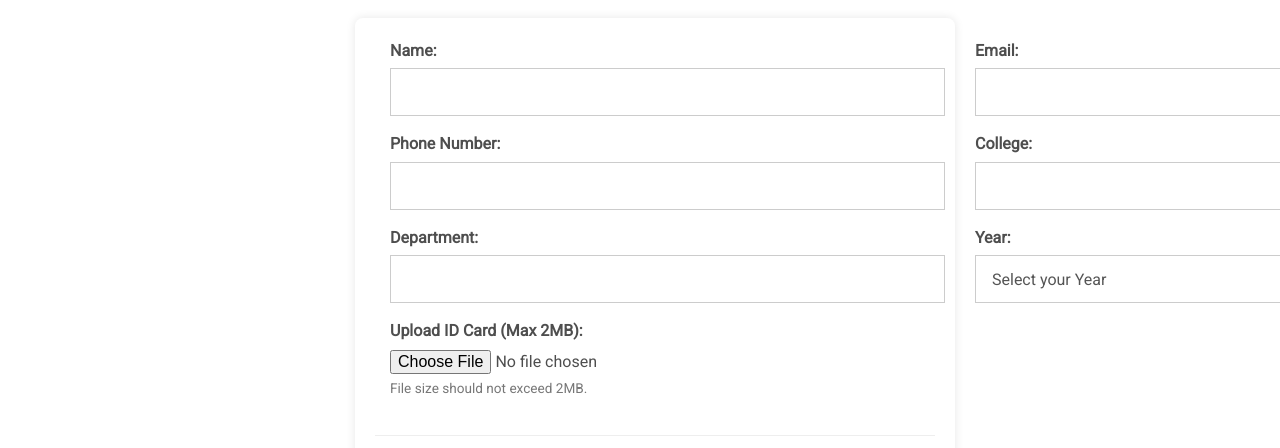
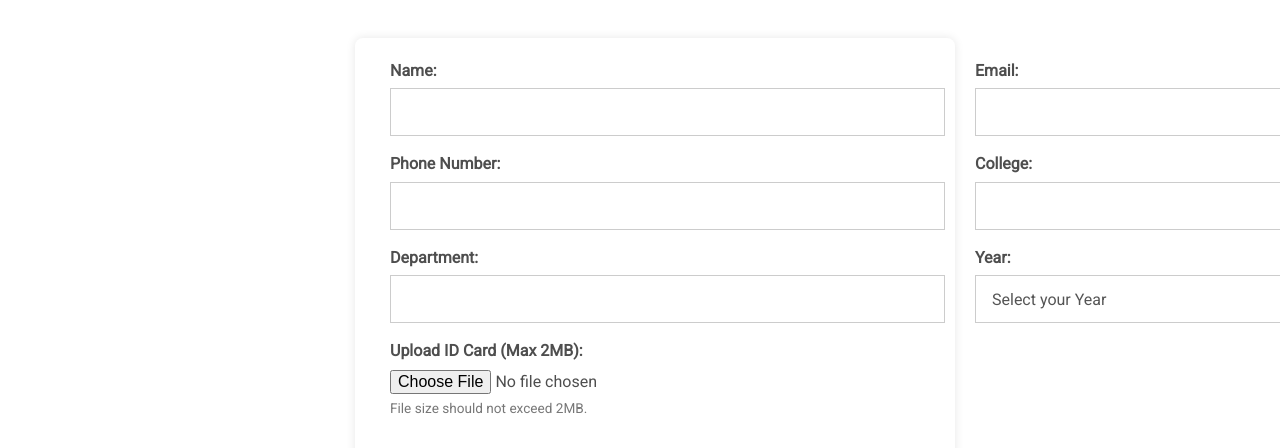
Before and after one commit to ksrceit/conference-it, a plain HTML site: page register-now/index.html in a window 1280 px wide. Shown: the part 121-569 px from the top of the page. Drawn offline with nearby package versions, Linux system fonts and the light colour scheme; files whose address does not match are found by name.

Commit message:
update 1

```diff
--- a/register-now/index.html
+++ b/register-now/index.html
@@ -34,7 +34,11 @@
         border-radius: 8px;
         box-shadow: 0 0 10px rgba(0, 0, 0, 0.1);
     }
+    #Registration{
+        padding-top: 20px;
+    }
 
+    .multi-spinner-container{width:150px;height:150px;position:relative;margin:30px auto;overflow:hidden}.multi-spinner{position:absolute;width:calc(100% - 9.9px);height:calc(100% - 9.9px);border:5px solid transparent;border-top-color:#f82249;border-radius:50%;-webkit-animation:3s cubic-bezier(.17,.49,.96,.76) infinite spin;animation:3s cubic-bezier(.17,.49,.96,.76) infinite spin}@-webkit-keyframes spin{from{-webkit-transform:rotate(0);transform:rotate(0)}to{-webkit-transform:rotate(360deg);transform:rotate(360deg)}}@keyframes spin{from{-webkit-transform:rotate(0);transform:rotate(0)}to{-webkit-transform:rotate(360deg);transform:rotate(360deg)}}#register-loader{display:none;top:0;bottom:0;left:0;right:0;background-color:rgba(0,0,0,.5);width:auto}.register-loader-center-div{position:absolute;top:50%;left:50%;transform:translate(-50%,-50%)}
   </style>
 
 </head>
```
